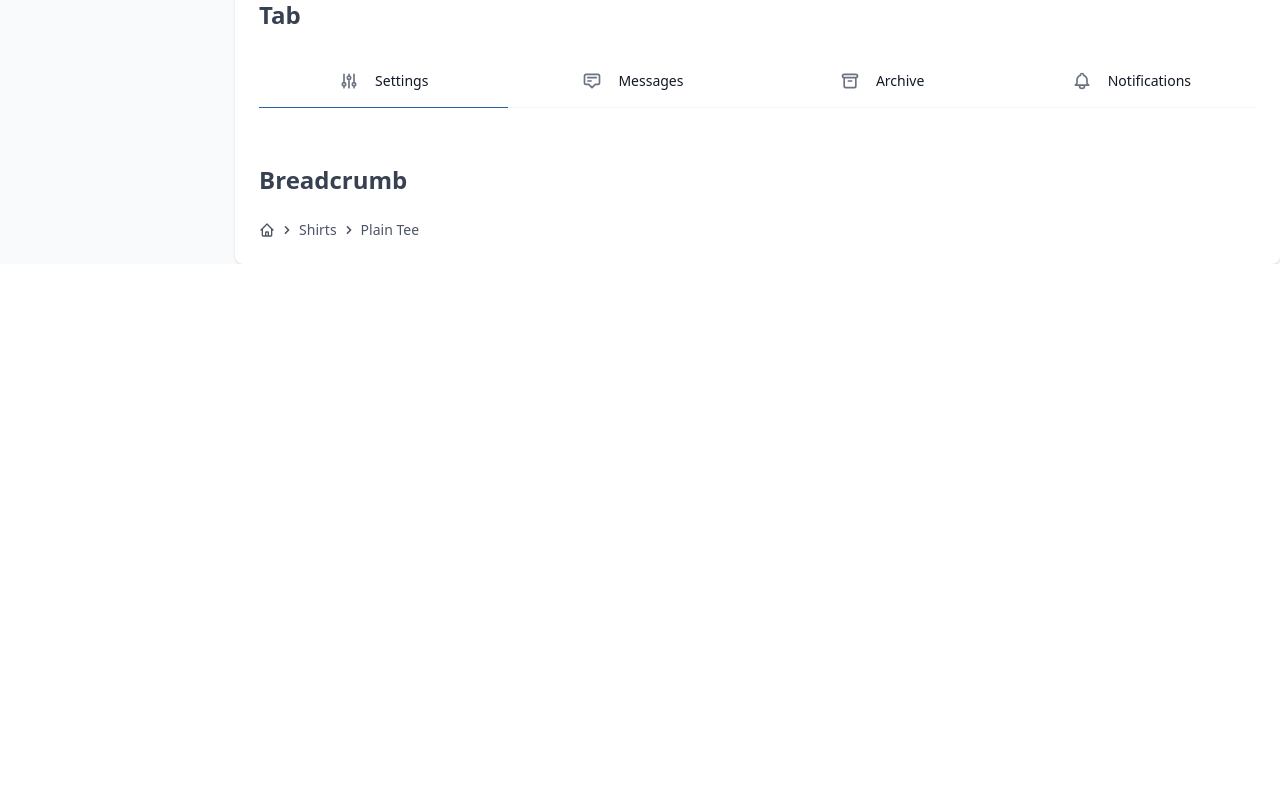
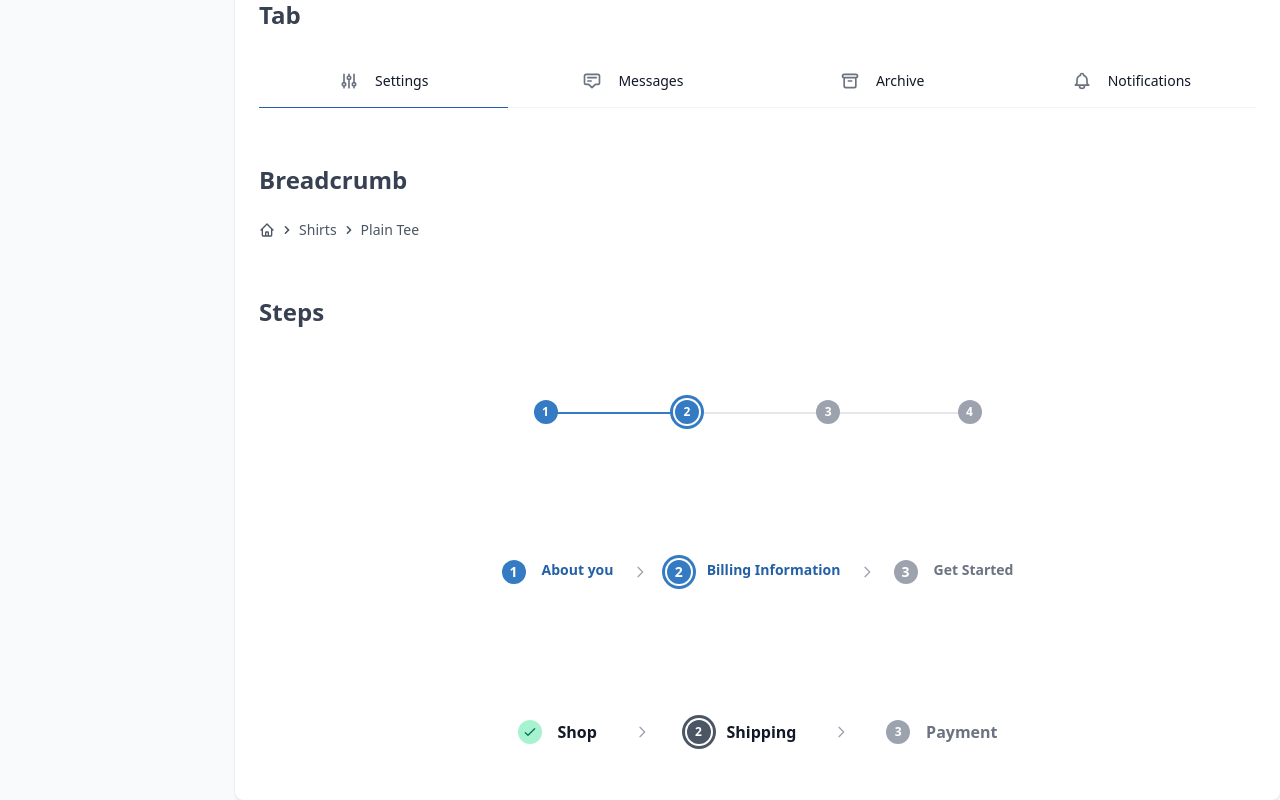
Before and after one commit to sabbir10s/admin-dashboard, a React (Vite) app: page /navigation in a window 1280 px wide. Shown: the part 1246-2046 px from the top of the page. Before the commit the page ends 1510 px from the top, so only its background shows below. Built offline with nearby package versions, Linux system fonts and the light colour scheme.

Commit message:
steps added

```diff
--- a/src/components/ui/Card/ProductCard/ProductCardThree.jsx
+++ b/src/components/ui/Card/ProductCard/ProductCardThree.jsx
@@ -12,12 +12,12 @@ const ProductCardThree = ({ productInfo }) => {
           <img
             className="peer absolute top-0 right-0 h-full w-full object-cover"
             src={image}
-            alt="product image"
+            alt="productImage"
           />
           <img
             className="peer peer-hover:right-0 absolute top-0 -right-96 h-full w-full object-cover transition-all delay-100 duration-1000 hover:right-0"
             src={imageTwo}
-            alt="product image"
+            alt="productImage"
           />
           <svg
             className="group-hover:animate-ping group-hover:opacity-30 peer-hover:opacity-0 pointer-events-none absolute inset-x-0 bottom-5 mx-auto text-3xl text-white transition-opacity"
--- /dev/null
+++ b/src/components/ui/Navigation/Steps/StepsOne.jsx
@@ -0,0 +1,56 @@
+import React from 'react';
+
+const StepsOne = () => {
+  return (
+    <div>
+      <div className="px-4 pt-12 pb-8">
+        <div className="mx-auto w-full max-w-md">
+          <div className="relative">
+            <div
+              className="absolute left-0 top-3 h-0.5 w-full bg-gray-200"
+              aria-hidden="true"
+            >
+              <div className="h-full w-1/3 bg-primary-500"></div>
+            </div>
+            <ul className="relative flex w-full justify-between">
+              <li className="text-left">
+                <a
+                  className="flex h-6 w-6 items-center justify-center rounded-full bg-primary-500 text-xs font-semibold text-white"
+                  href="#s"
+                >
+                  1
+                </a>
+              </li>
+              <li className="text-left">
+                <a
+                  className="flex h-6 w-6 items-center justify-center rounded-full bg-primary-500 text-xs font-semibold text-white ring ring-primary-500 ring-offset-2"
+                  href="#s"
+                >
+                  2
+                </a>
+              </li>
+              <li className="text-left">
+                <a
+                  className="flex h-6 w-6 items-center justify-center rounded-full bg-gray-400 text-xs font-semibold text-white"
+                  href="#s"
+                >
+                  3
+                </a>
+              </li>
+              <li className="text-left">
+                <a
+                  className="flex h-6 w-6 items-center justify-center rounded-full bg-gray-400 text-xs font-semibold text-white"
+                  href="#s"
+                >
+                  4
+                </a>
+              </li>
+            </ul>
+          </div>
+        </div>
+      </div>
+    </div>
+  );
+};
+
+export default StepsOne;
--- /dev/null
+++ b/src/components/ui/Navigation/Steps/StepsThree.jsx
@@ -0,0 +1,88 @@
+import React from 'react';
+
+const StepsThree = () => {
+  return (
+    <div className="mx-auto mt-8 max-w-lg px-4 py-2 pt-12 pb-8 text-xs sm:ml-auto sm:text-base">
+      <div className="relative">
+        <ul className="relative flex w-full flex-col justify-between gap-4 sm:flex-row sm:items-center">
+          <li className="flex items-center space-x-3 text-left sm:space-x-4">
+            <a
+              className="flex h-6 w-6 items-center justify-center rounded-full bg-emerald-200 text-xs font-semibold text-emerald-700"
+              href="#s"
+            >
+              <svg
+                xmlns="http://www.w3.org/2000/svg"
+                className="h-4 w-4"
+                fill="none"
+                viewBox="0 0 24 24"
+                stroke="currentColor"
+                strokeWidth="2"
+              >
+                <path
+                  strokeLinecap="round"
+                  strokeLinejoin="round"
+                  d="M5 13l4 4L19 7"
+                />
+              </svg>
+            </a>
+            <span className="font-semibold text-gray-900 dark:text-gray-200">
+              Shop
+            </span>
+          </li>
+          <svg
+            xmlns="http://www.w3.org/2000/svg"
+            className="hidden h-4 w-4 text-gray-400 sm:block"
+            fill="none"
+            viewBox="0 0 24 24"
+            stroke="currentColor"
+            strokeWidth="2"
+          >
+            <path
+              strokeLinecap="round"
+              strokeLinejoin="round"
+              d="M9 5l7 7-7 7"
+            />
+          </svg>
+          <li className="flex items-center space-x-3 text-left sm:space-x-4">
+            <a
+              className="flex h-6 w-6 items-center justify-center rounded-full bg-gray-600 text-xs font-semibold text-white ring ring-gray-600 ring-offset-2"
+              href="#s"
+            >
+              2
+            </a>
+            <span className="font-semibold text-gray-900 dark:text-gray-200">
+              Shipping
+            </span>
+          </li>
+          <svg
+            xmlns="http://www.w3.org/2000/svg"
+            className="hidden h-4 w-4 text-gray-400 sm:block"
+            fill="none"
+            viewBox="0 0 24 24"
+            stroke="currentColor"
+            strokeWidth="2"
+          >
+            <path
+              strokeLinecap="round"
+              strokeLinejoin="round"
+              d="M9 5l7 7-7 7"
+            />
+          </svg>
+          <li className="flex items-center space-x-3 text-left sm:space-x-4">
+            <a
+              className="flex h-6 w-6 items-center justify-center rounded-full bg-gray-400 text-xs font-semibold text-white"
+              href="#s"
+            >
+              3
+            </a>
+            <span className="font-semibold text-gray-500 dark:text-gray-200">
+              Payment
+            </span>
+          </li>
+        </ul>
+      </div>
+    </div>
+  );
+};
+
+export default StepsThree;
--- /dev/null
+++ b/src/components/ui/Navigation/Steps/StepsTwo.jsx
@@ -0,0 +1,77 @@
+import React from 'react';
+
+const StepsTwo = () => {
+  return (
+    <div className="px-4 pt-12 pb-8">
+      <div className="mx-auto w-full max-w-lg">
+        <div className="relative">
+          <ul className="relative flex w-full flex-col gap-4 sm:flex-row sm:items-center sm:justify-between">
+            <li className="flex space-x-4 text-left">
+              <a
+                className="shrink-0 flex h-6 w-6 items-center justify-center rounded-full bg-primary-500 text-sm font-semibold text-white"
+                href="#s"
+              >
+                1
+              </a>
+              <span className="text-sm font-semibold text-primary-600">
+                About you
+              </span>
+            </li>
+            <svg
+              xmlns="http://www.w3.org/2000/svg"
+              className="hidden h-4 w-4 text-gray-400 sm:block"
+              fill="none"
+              viewBox="0 0 24 24"
+              stroke="currentColor"
+              strokeWidth="2"
+            >
+              <path
+                strokeLinecap="round"
+                strokeLinejoin="round"
+                d="M9 5l7 7-7 7"
+              />
+            </svg>
+            <li className="flex space-x-4 text-left">
+              <a
+                className="shrink-0 flex h-6 w-6 items-center justify-center rounded-full bg-primary-500 text-sm font-semibold text-white ring ring-primary-500 ring-offset-2"
+                href="#s"
+              >
+                2
+              </a>
+              <span className="text-sm font-semibold text-primary-600">
+                Billing Information
+              </span>
+            </li>
+            <svg
+              xmlns="http://www.w3.org/2000/svg"
+              className="hidden h-4 w-4 text-gray-400 sm:block"
+              fill="none"
+              viewBox="0 0 24 24"
+              stroke="currentColor"
+              strokeWidth="2"
+            >
+              <path
+                strokeLinecap="round"
+                strokeLinejoin="round"
+                d="M9 5l7 7-7 7"
+              />
+            </svg>
+            <li className="flex space-x-4 text-left">
+              <a
+                className="shrink-0 flex h-6 w-6 items-center justify-center rounded-full bg-gray-400 text-sm font-semibold text-white"
+                href="#s"
+              >
+                3
+              </a>
+              <span className="text-sm font-semibold text-gray-500">
+                Get Started
+              </span>
+            </li>
+          </ul>
+        </div>
+      </div>
+    </div>
+  );
+};
+
+export default StepsTwo;
--- a/src/pages/Navigation/Navigation.jsx
+++ b/src/pages/Navigation/Navigation.jsx
@@ -6,6 +6,9 @@ import NavRight from '../../components/ui/Navigation/AllNavbar/NavRight';
 import BreadcrumbOne from '../../components/ui/Navigation/Breadcrumb/BreadcrumbOne';
 import PaginationOne from '../../components/ui/Navigation/Pagination/PaginationOne';
 import PaginationTwo from '../../components/ui/Navigation/Pagination/PaginationTwo';
+import StepsOne from '../../components/ui/Navigation/Steps/StepsOne';
+import StepsThree from '../../components/ui/Navigation/Steps/StepsThree';
+import StepsTwo from '../../components/ui/Navigation/Steps/StepsTwo';
 import TabOne from '../../components/ui/Navigation/Tabs/TabOne';
 
 const Navigation = () => {
@@ -70,6 +73,16 @@ const Navigation = () => {
           <BreadcrumbOne />
         </div>
       </div>
+      <div className="space-y-6">
+        <h2 className="text-gray-700 dark:text-gray-400 text-2xl font-semibold">
+          Steps
+        </h2>
+        <div className="space-y-14">
+          <StepsOne />
+          <StepsTwo />
+          <StepsThree />
+        </div>
+      </div>
     </div>
   );
 };
```
